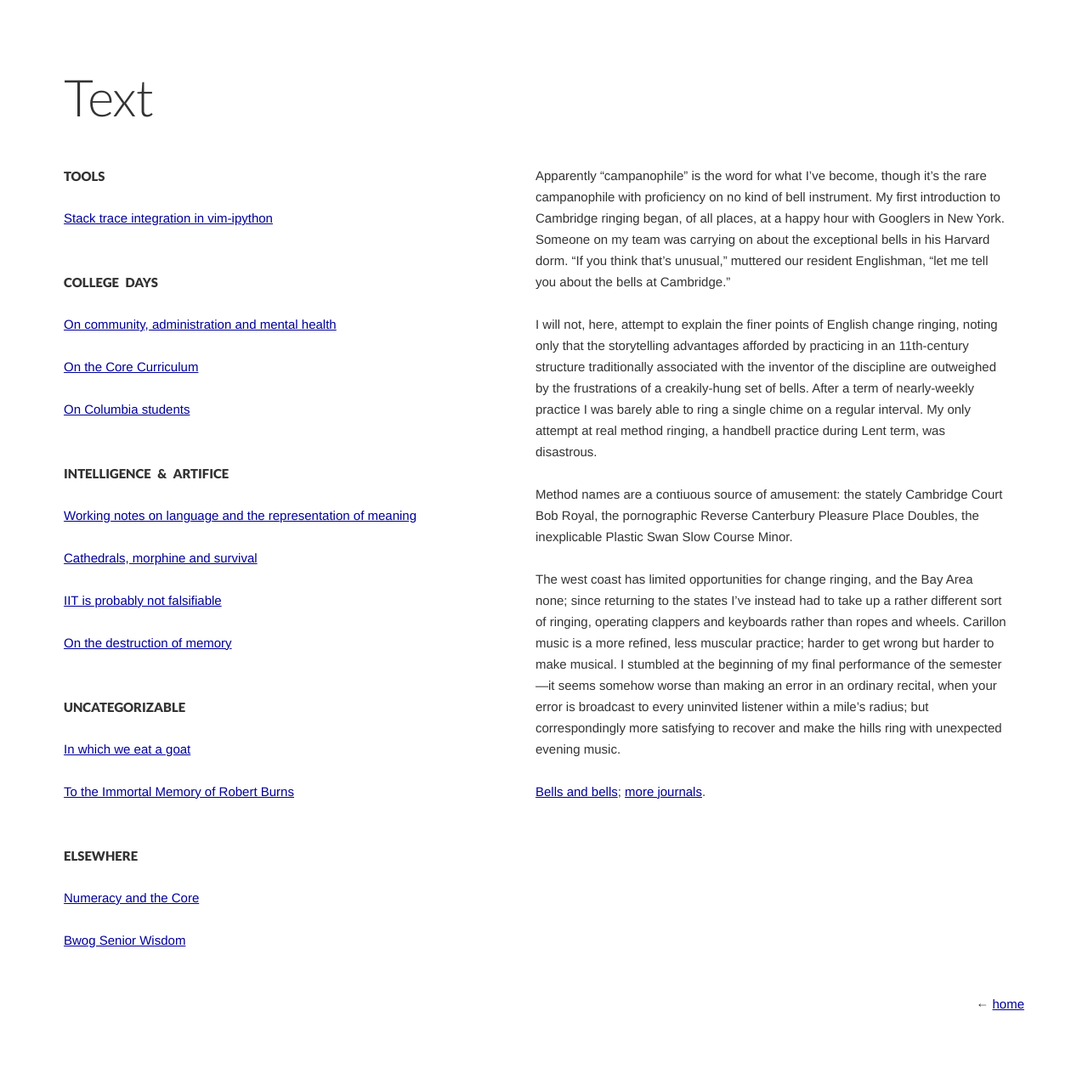
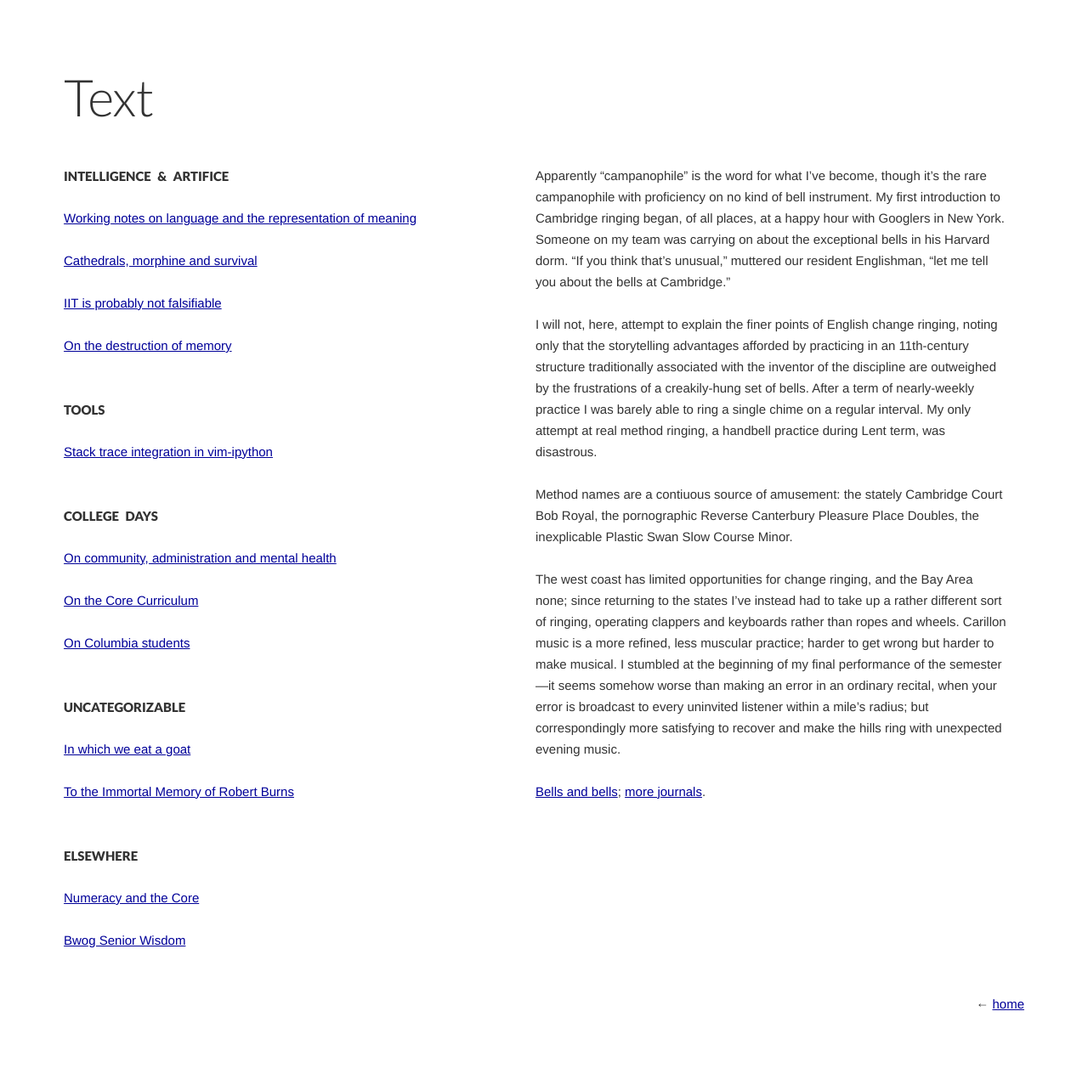
Before and after one commit to jacobandreas/writing, a Jekyll site: the page built from index.html, in a window 1280 px wide. Shown: the whole page at 85% size. Built offline with Jekyll 4.4.1, drawn with Linux system fonts in a browser that asks for light colours; nearby versions of some CDN libraries.

```diff
--- a/index.html
+++ b/index.html
@@ -1,7 +1,7 @@
 ---
 title:  Text
 layout: index
-cat_order: [tools, school, mind, misc]
+cat_order: [mind, tools, school, misc]
 cat_names:
   school:    College Days
   misc:      Uncategorizable
```
